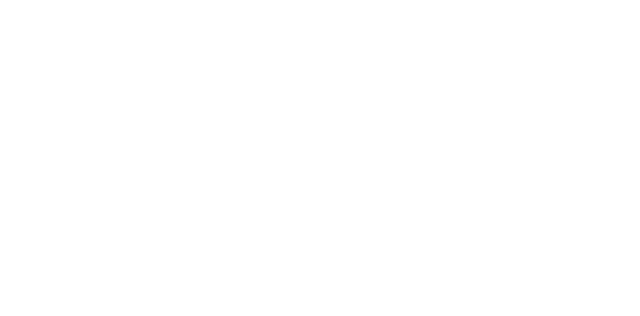
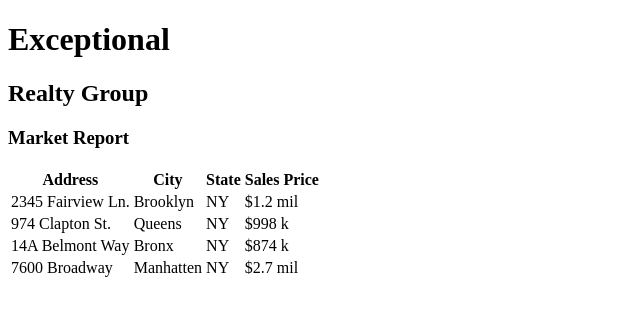
Before and after one commit to mseaman6/exceptional-realty, a plain HTML site: page market-report.html in a window 1280 px wide. Shown: the whole page, without its empty margins (0-640 px from the left). Drawn offline with Linux system fonts and the light colour scheme.

Commit message:
add listing table to real-estate-listings.html

```diff
--- a/market-report.html
+++ b/market-report.html
@@ -0,0 +1,45 @@
+<!DOCTYPE html>
+<html lang="en">
+  <head>
+    <meta charset="UTF-8">
+    <title>Exceptional Realty Group - Luxury Homes - Market Report</title>
+  </head>
+  <body>
+    <h1>Exceptional</h1>
+      <h2>Realty Group</h2>
+
+        <h3>Market Report</h3>
+          <table>
+            <tr>
+              <th>Address</th>
+              <th>City</th>
+              <th>State</th>
+              <th>Sales Price</th>
+            </tr>
+            <tr>
+              <td>2345 Fairview Ln.</td>
+              <td>Brooklyn</td>
+              <td>NY</td>
+              <td>$1.2 mil</td>
+            </tr>
+            <tr>
+              <td>974 Clapton St.</td>
+              <td>Queens</td>
+              <td>NY</td>
+              <td>$998 k</td>
+            </tr>
+            <tr>
+              <td>14A Belmont Way</td>
+              <td>Bronx</td>
+              <td>NY</td>
+              <td>$874 k</td>
+            </tr>
+            <tr>
+              <td>7600 Broadway</td>
+              <td>Manhatten</td>
+              <td>NY</td>
+              <td>$2.7 mil</td>
+            </tr>
+          </table>
+  </body>
+</html>
```
Also changed, not shown: real-estate-listings.html (+15 -0 lines).
